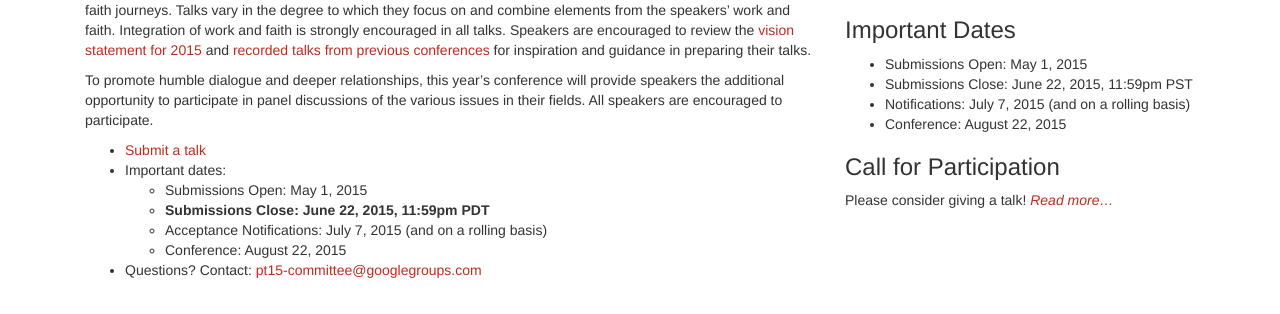
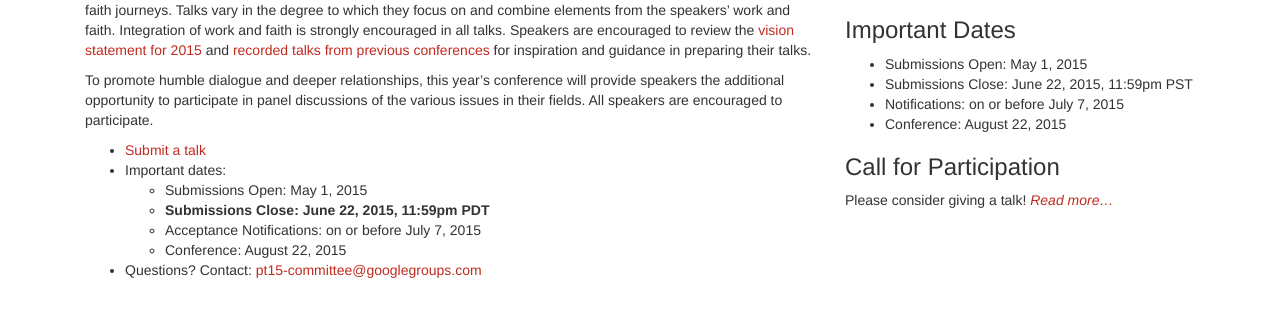
Before and after one commit to passiontalks/pt15, a Jekyll site: the page built from call.md, in a window 1280 px wide. Shown: the part 399-713 px from the top of the page. Built offline with Jekyll 4.4.1, drawn with Linux system fonts in a browser that asks for light colours; nearby versions of some CDN libraries.

Commit message:
Tweak the "rolling basis" text.

```diff
--- a/_includes/sidebar.html
+++ b/_includes/sidebar.html
@@ -12,7 +12,7 @@ with and impacts their work.
 <ul>
 <li>Submissions Open: May 1, 2015</li>
 <li>Submissions Close: June 22, 2015, 11:59pm PST</li>
-<li>Notifications: July 7, 2015 (and on a rolling basis)</li>
+<li>Notifications: on or before July 7, 2015</li>
 <li>Conference: August 22, 2015</li>
 </ul>
 
--- a/call.md
+++ b/call.md
@@ -29,7 +29,7 @@ fields. All speakers are encouraged to participate.
   * Important dates:
       * Submissions Open: May 1, 2015
       * **Submissions Close: June 22, 2015, 11:59pm PDT**
-      * Acceptance Notifications: July 7, 2015 (and on a rolling basis)
+      * Acceptance Notifications: on or before July 7, 2015
       * Conference: August 22, 2015
   * Questions? Contact: <pt15-committee@googlegroups.com>
 
```
